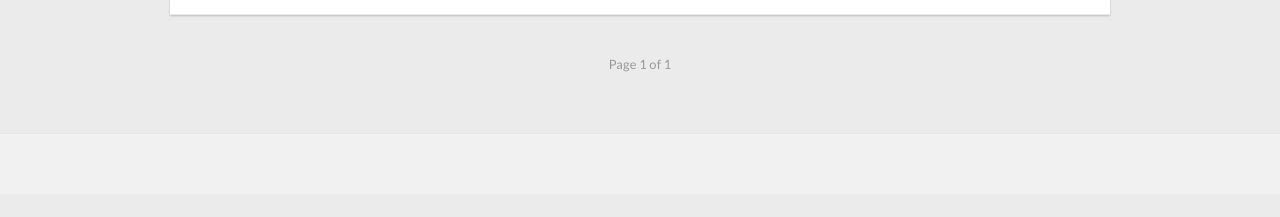
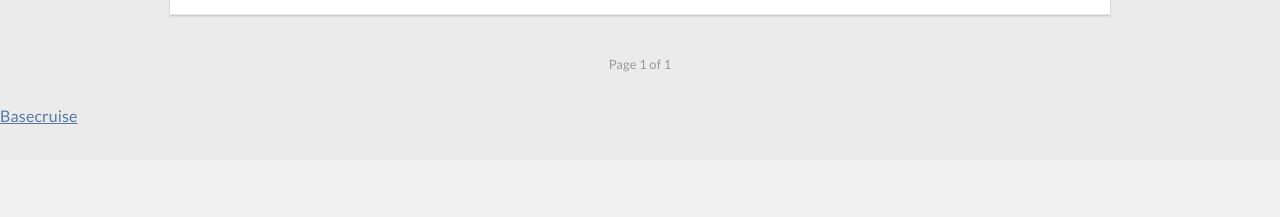
Before and after one commit to ArcaSolutions/arcatraining.github.io, a Jekyll site: the page built from index.html, in a window 1280 px wide. Shown: the part 1335-1552 px from the top of the page. Built offline with Jekyll 4.4.1, drawn with Linux system fonts in a browser that asks for light colours; nearby versions of some CDN libraries; the list of posts is cut into pages by our own code; before the commit the page ends 1529 px from its top, so only the background shows below that.

Commit message:
basecode test

```diff
--- a/index.html
+++ b/index.html
@@ -11,3 +11,5 @@ slug: home
 
   {% include pagination.html %}
 </div>
+
+<a href="http://edirectory-1100.arcasolutions.com/listing/basecruise.html">Basecruise</a>
```
